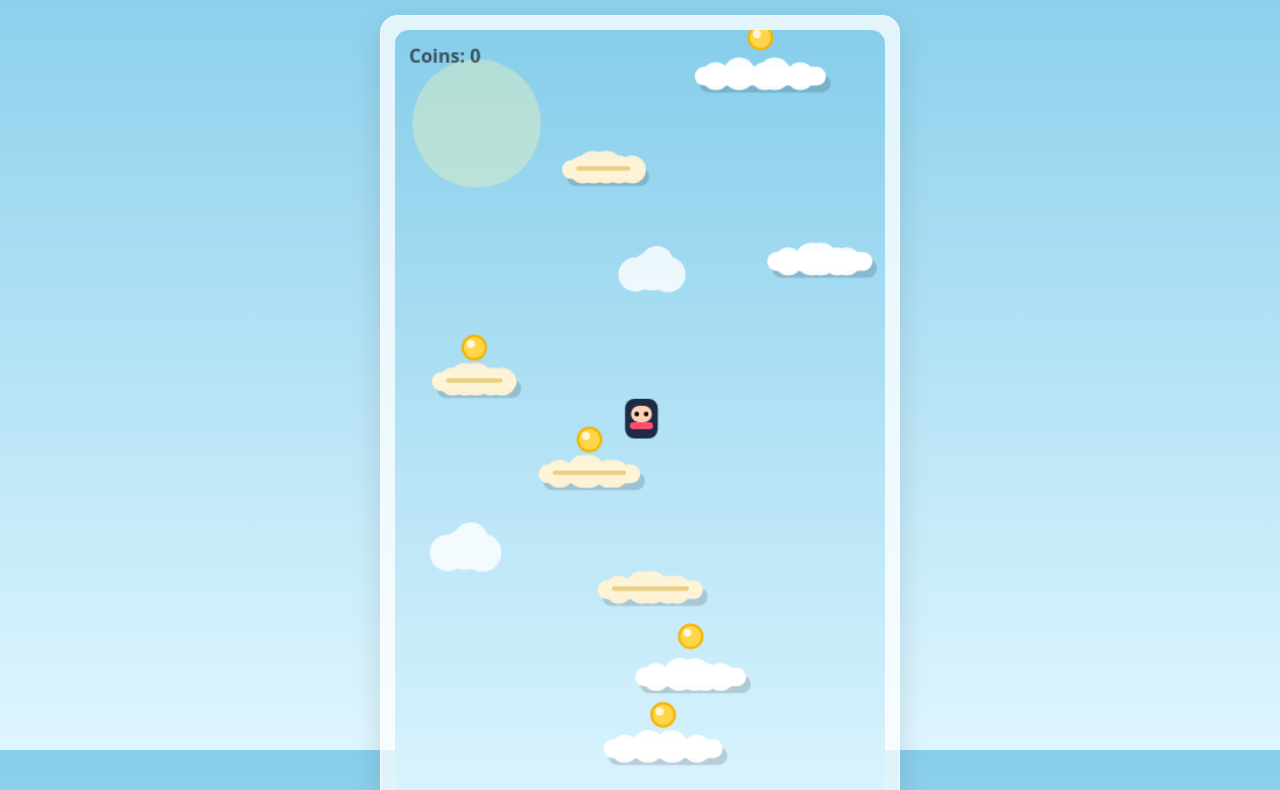
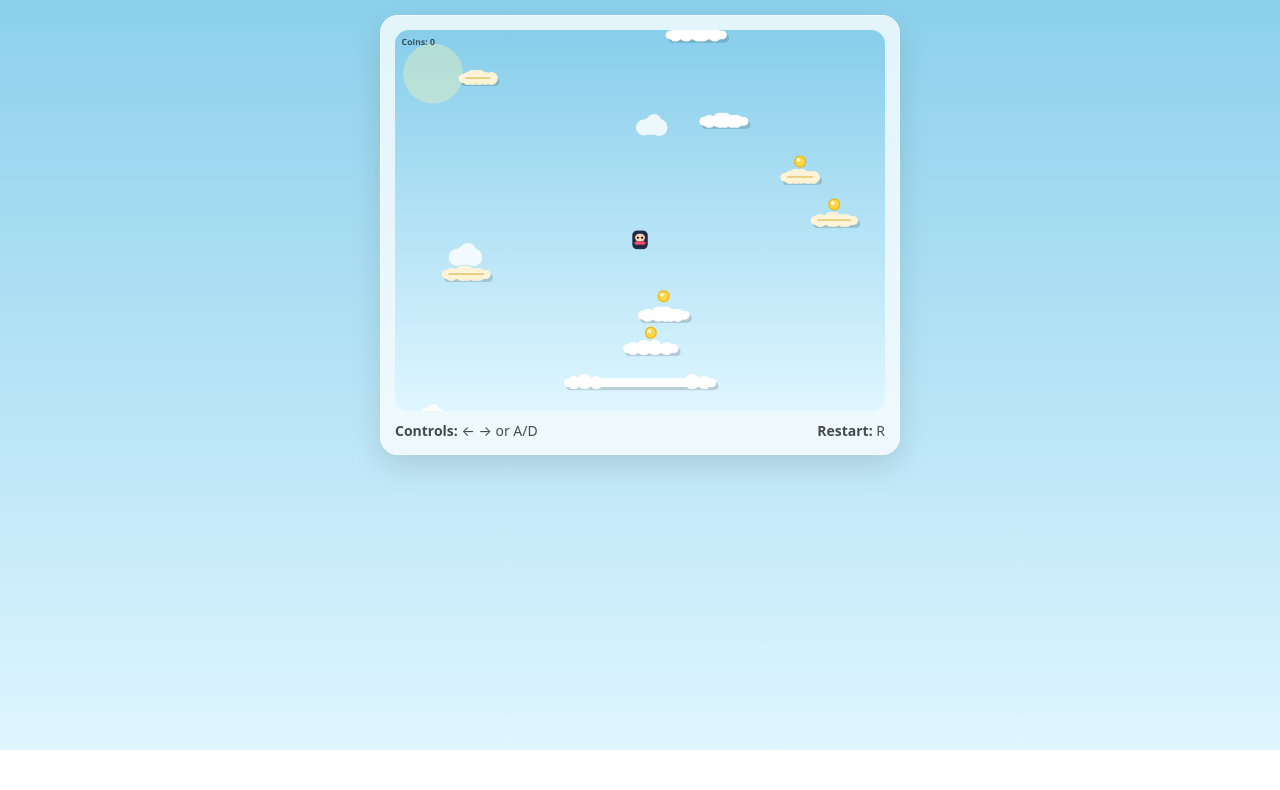
Before and after one commit to Nxpatel-bme/cloud-jump, a plain HTML site: page index.html in a window 1280 px wide. Shown: the part 50-840 px from the top of the page. After the commit the page ends 800 px from the top, so only its background shows below. Drawn offline with Linux system fonts and the light colour scheme.

Commit message:
Refactor index.html for better formatting and layout
Updated viewport meta tag formatting and adjusted canvas dimensions.

```diff
--- a/index.html
+++ b/index.html
@@ -2,9 +2,12 @@
 <html lang="en">
 <head>
   <meta charset="utf-8" />
-  <meta name="viewport" content="width=device-width,initial-scale=1" />
+  <meta name="viewport" content="width=device-width, initial-scale=1" />
   <title>Cloud Jump</title>
-  <meta name="description" content="Jump from cloud to cloud and climb as high as you can!" />
+  <meta
+    name="description"
+    content="Jump from cloud to cloud and climb as high as you can!"
+  />
   <link rel="stylesheet" href="./style.css" />
 </head>
 <body>
@@ -18,7 +21,7 @@
 
   <main class="wrap">
     <section class="card">
-      <canvas id="game" width="420" height="700"></canvas>
+      <canvas id="game" width="900" height="700"></canvas>
 
       <div class="help">
         <div><b>Controls:</b> ← → or A/D</div>
```
